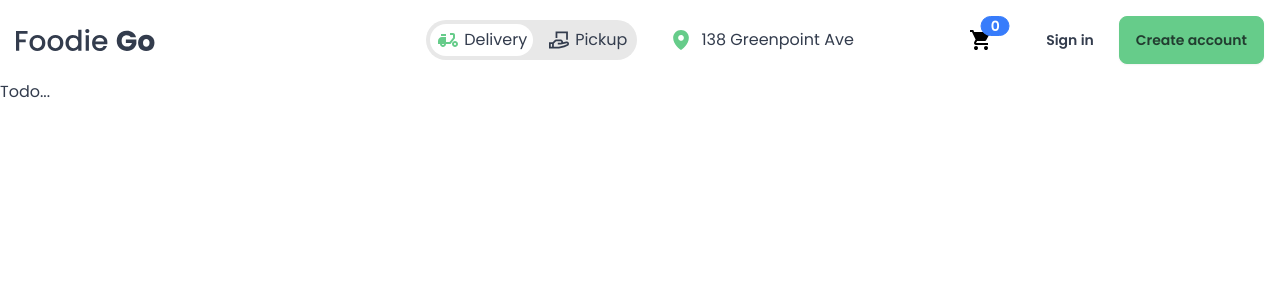
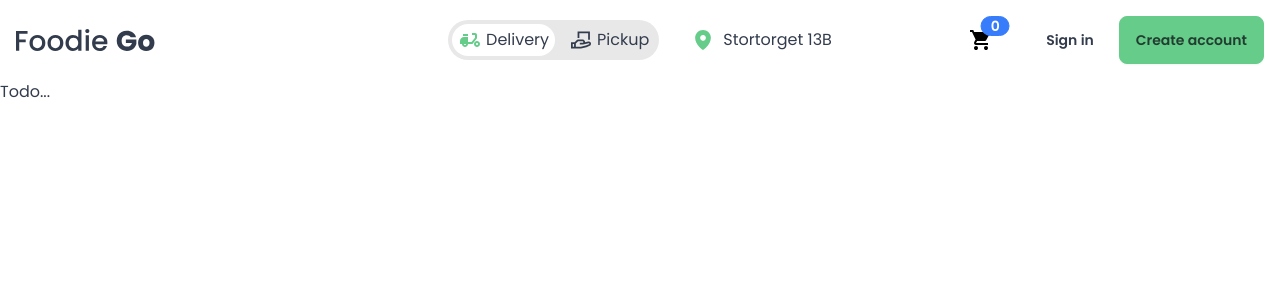
Before and after one commit to kim-fransson/foodie-go, a Vue app: page / in a window 1280 px wide. Shown: the top 300 px of the page. Built offline with nearby package versions, Linux system fonts and the light colour scheme.

Commit message:
Template for <YourLocationPin /> will finalize in the future (perhaps)

```diff
--- a/src/components/YourLocationPin.vue
+++ b/src/components/YourLocationPin.vue
@@ -1,12 +1,56 @@
 <script setup>
+import { ref } from 'vue';
 import LocalizationIcon from './icons/basic/LocalizationIcon.vue';
+// import { useGeolocation } from '@vueuse/core';
 
+// const ERROR_TEXT = "We could not find your location";
+
+// const { coords, error } = useGeolocation()
+
+// const loading = ref(false)
+const locationText = ref('Stortorget 13B')
+
+// async function getLocation(latitude, longitude) {
+//     loading.value = true;
+//     try {
+//         const res = await fetch(`
+//             https://api.opencagedata.com/geocode/v1/json?q=${latitude}%2C${longitude}&key=...`);
+//         const data = (await res.json());
+//         const roadAddressCountry = data.results[0].formatted.split(',');
+//         if (roadAddressCountry[0] === 'unnamed road') {
+//             locationText.value = roadAddressCountry[1].trim();
+//         } else {
+//             locationText.value = roadAddressCountry[0].trim();
+//         }
+//     } catch (error) {
+//         locationText.value = ERROR_TEXT;
+//     } finally {
+//         loading.value = false;
+//         pause();
+//     }
+// }
+
+// watchEffect(() => {
+//     if (coords) {
+//         const { latitude, longitude } = coords.value;
+//         if (latitude !== Infinity && longitude !== Infinity) {
+//             // todo: Need to create a vercel function
+//             // getLocation(latitude, longitude)
+//         }
+//     }
+// })
+
+// watchEffect(() => {
+//     if (error) {
+//         locationText.value = ERROR_TEXT
+//     }
+// })
 
 </script>
 
 <template>
     <div class="flex gap-2">
         <LocalizationIcon />
-        138 Greenpoint Ave
+        {{ locationText }}
     </div>
 </template>
```
